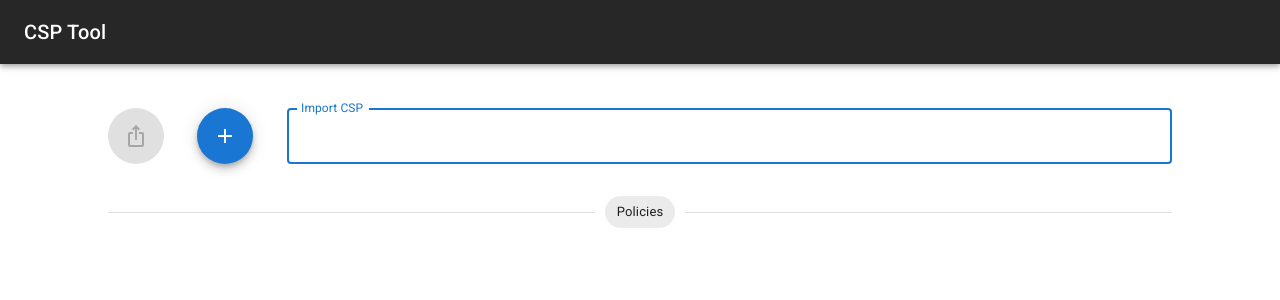
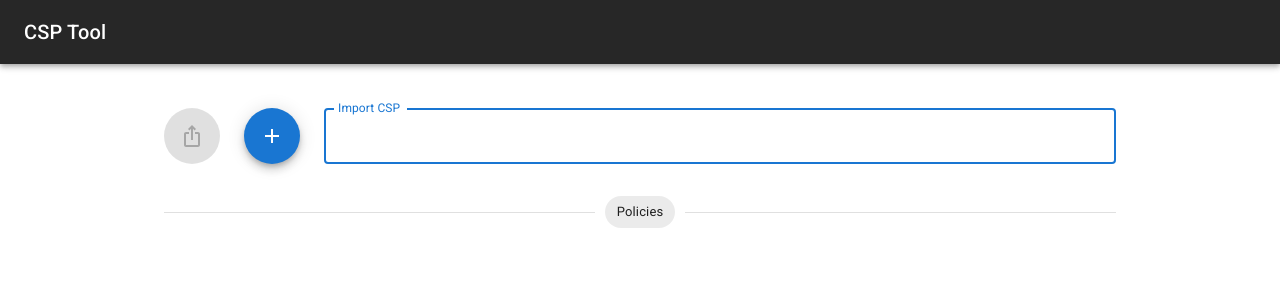
Before and after one commit to paulbennet/csp-parser, a React app: page / in a window 1280 px wide. Shown: the top 300 px of the page. Built offline with nearby package versions, Linux system fonts and the light colour scheme.

Commit message:
Added url support

```diff
--- a/src/components/CSPTool.tsx
+++ b/src/components/CSPTool.tsx
@@ -4,12 +4,16 @@ import { ImportPolicy } from "./ImportPolicy";
 import Divider from '@mui/material/Divider';
 import Grid from '@mui/material/Grid';
 import Chip from '@mui/material/Chip';
-import { Typography } from "@mui/material";
+import { Container, Typography } from "@mui/material";
 import { policyParser } from "../utils/csp-parser";
 import directivesArray from "../utils/directives";
 import { AddEditDialog } from "./AddEditDialog";
 
-export const CSPTool: React.FC = () => {
+type CSPToolProps = {
+    directives: Object
+}
+
+export const CSPTool: React.FC<CSPToolProps> = ({ directives: directivesFromURL }) => {
 
     const [directives, setDirectives] = useState<Object>({})
     const [directiveList, setDirectiveList] = useState<string[]>([]);
@@ -22,10 +26,14 @@ export const CSPTool: React.FC = () => {
     useEffect(() => {
         setDirectiveList(directivesArray);
         const dirs = {};
+        if (Object.keys(directivesFromURL).length > 0) {
+            setDirectives(directivesFromURL);
+        } else {
             directivesArray.forEach((directive) => {
                 dirs[directive] = [];
             });
             setDirectives(dirs);
+        }
     }, [])
 
     useEffect(() => {
@@ -119,6 +127,7 @@ export const CSPTool: React.FC = () => {
 
     return (<React.Fragment>
         <Typography component={'span'} variant={'body2'}>
+            <Container fixed>
                 <Grid container spacing={4} sx={{ padding: "100px" }}>
                     <Grid item xs={12}>
                         <ImportPolicy handleAddDirective={handleAddDirective} directives={directives} policyCount={policyCount} />
@@ -143,6 +152,7 @@ export const CSPTool: React.FC = () => {
                     src={src}
                     suggestionList={suggestionList}
                     addSuggestion={addSuggestion} />
+            </Container>
         </Typography>
     </React.Fragment>)
 }
--- a/src/components/ExportPolicy.tsx
+++ b/src/components/ExportPolicy.tsx
@@ -57,7 +57,7 @@ export const ExportPolicy: React.FC<ExportPolicyProps> = ({ directives, policyCo
             })
 
         setPolicyString(policyString);
-        setURL(window.btoa(policyString))
+        setURL(`${window.location.origin}?key=${window.btoa(policyString)}`)
     };
 
     useEffect(() => {
--- a/src/index.tsx
+++ b/src/index.tsx
@@ -1,12 +1,45 @@
-import React from "react";
+import React, { useEffect, useState } from "react";
 import ReactDOM from "react-dom/client";
 import { CSPTool } from "./components/CSPTool";
 import Header from "./components/Header";
+import { policyParser } from "./utils/csp-parser";
 
 const App: React.FC = () => {
+
+    const [valid, setValid] = useState<boolean>(false);
+    const [directives, setDirectives] = useState({});
+
+    useEffect(() => {
+        if (window.location.search) {
+            const searchParams = new URLSearchParams(location.search.substring(location.search.indexOf('?')));
+            const key = window.atob(searchParams.get("key"));
+
+            if (!key) {
+                setValid(false);
+            }
+
+            try {
+                setDirectives(policyParser(key));
+                setValid(true)
+            } catch (e) {
+                console.log(e);
+
+                setValid(false);
+            }
+
+            return;
+        }
+        setValid(true);
+    }, []);
+
     return <div className="app">
-        <Header />
-        <CSPTool />
+        {
+            valid && <>
+                <Header />
+                <CSPTool directives={directives}/>
+            </>
+
+        }
     </div>
 };
 
--- a/src/utils/csp-parser.ts
+++ b/src/utils/csp-parser.ts
@@ -1,3 +1,4 @@
+import directives from "./directives";
 interface PolicyResult {
   [key: string]: string[];
 }
@@ -5,12 +6,17 @@ interface PolicyResult {
 const policyParser = (policy: string): PolicyResult => {
 
   const result: PolicyResult = {};
+  console.log(policy);
 
   if (policy) {
     policy.split(";").forEach((directive) => {
-      const [directiveKey, ...directiveValue] = directive.trim().split(/\s+/g);
-      if (directiveKey && !Object.hasOwn(result, directiveKey)) {
-        result[directiveKey] = directiveValue;
+      if (directive.trim()) {
+        const [directiveKey, ...directiveValue] = directive.trim().split(/\s+/g);
+        if (directiveKey && !Object.hasOwn(result, directiveKey)) {
+          result[directiveKey] = directiveValue;
+        } else {
+          throw new Error("Invalid CSP")
+        }
       }
     });
   }
```
Lines whose indentation alone changed are shown as unchanged.
